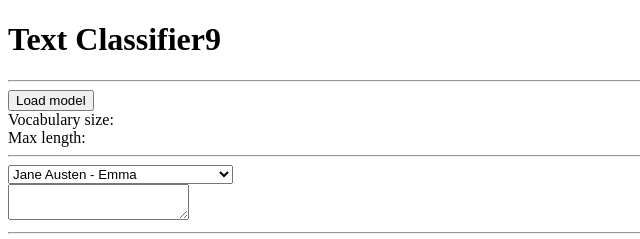
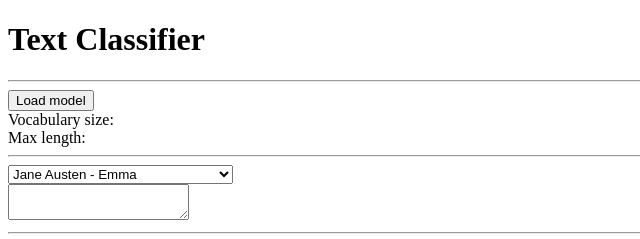
Before and after one commit to bhavya754/Text-classification-TensorFlow, a plain HTML site: page hw4/index.html in a window 1280 px wide. Shown: the top 239 px of the page, 0-640 px from the left. Drawn offline with Linux system fonts and the light colour scheme.

Commit message:
colab -> github

```diff
--- a/hw4/index.html
+++ b/hw4/index.html
@@ -10,7 +10,7 @@
     }
   </style>
   <h1>
-    Text Classifier9
+    Text Classifier
   </h1>
   <hr>
   <div class="create-model">
```
